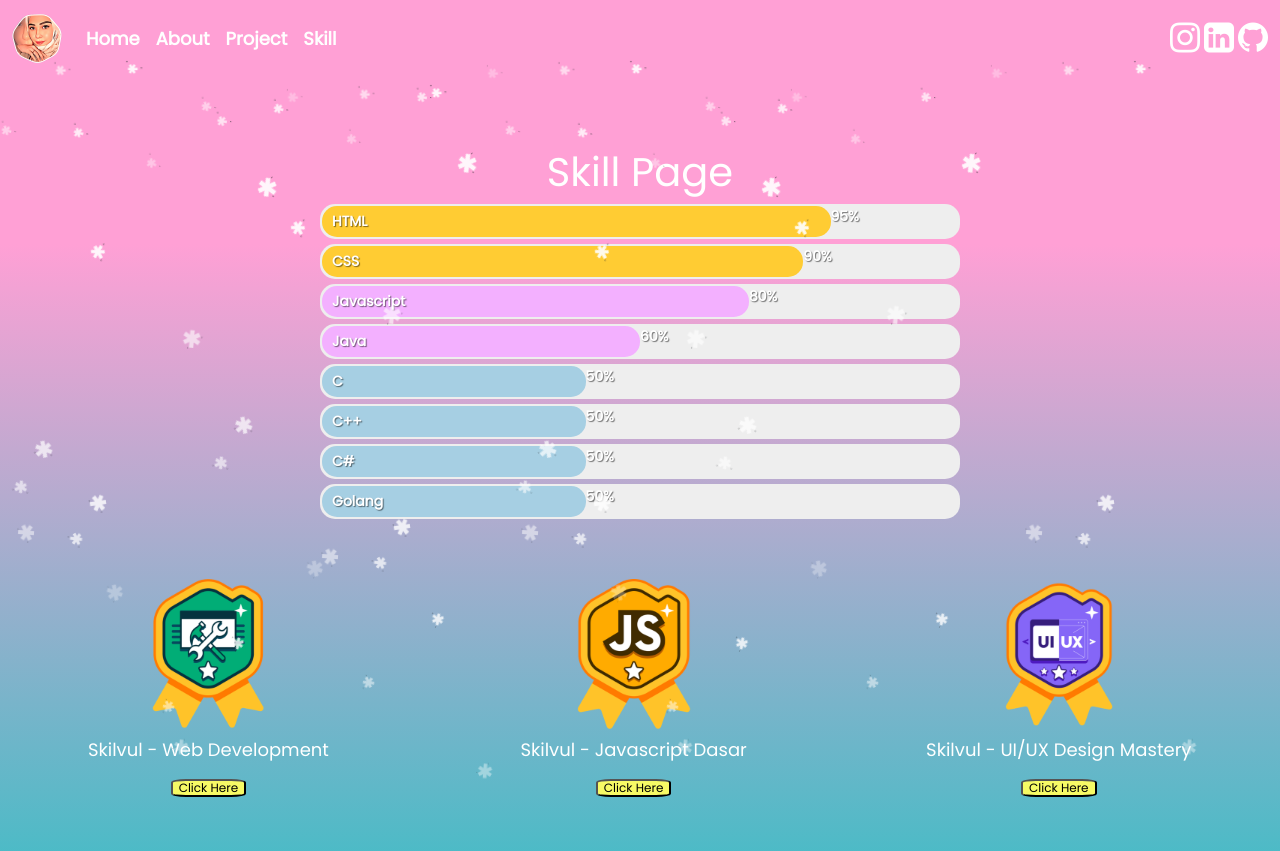
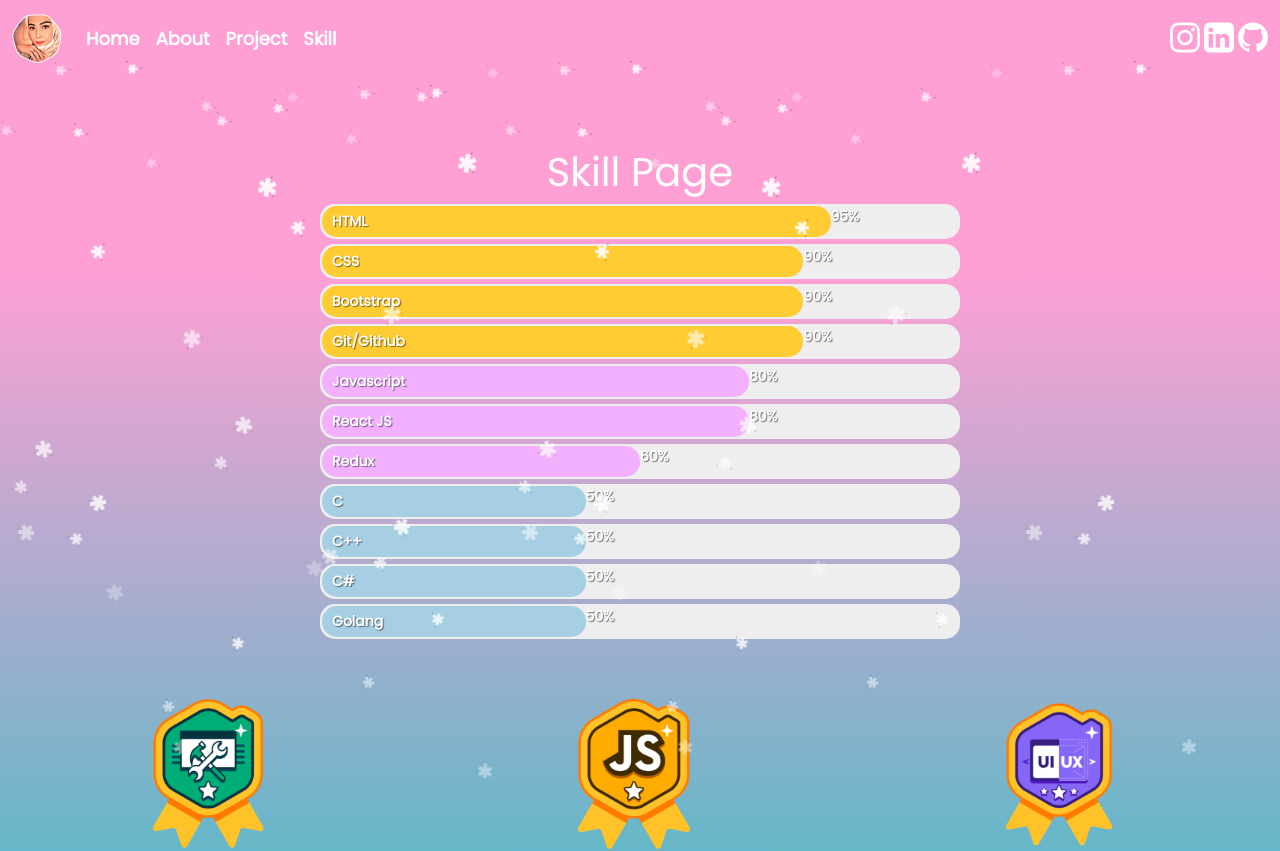
Before and after one commit to vaniaskirana/TPA-4, a React (Vite) app: page /skill in a window 1280 px wide. Shown: the top 851 px of the page. Built offline with nearby package versions, Linux system fonts and the light colour scheme.

Commit message:
update Skillbar

```diff
--- a/src/components/SkillPage/SkillBar.jsx
+++ b/src/components/SkillPage/SkillBar.jsx
@@ -1,4 +1,4 @@
-const SkillBar = ({percentageHtml, percentageCss, percentageJs, percentageJava, percentageC,percentageCC,percentageCCC, percentageGo}) => {
+const SkillBar = ({percentageHtml, percentageCss, percentageJs, percentageReact,percentageJava, percentageC,percentageCC,percentageCCC, percentageGo}) => {
     return(
         <>
             <br></br><br></br><br></br>
@@ -10,10 +10,19 @@ const SkillBar = ({percentageHtml, percentageCss, percentageJs, percentageJava,
                 <div className="bar front advanced" data-skill="CSS">
                     <div className="percent">{percentageCss}</div>
                 </div>
+                <div className="bar front advanced" data-skill="Bootstrap">
+                    <div className="percent">{percentageCss}</div>
+                </div>
+                <div className="bar front advanced" data-skill="Git/Github">
+                    <div className="percent">{percentageCss}</div>
+                </div>
                 <div className="bar pre-advanced" data-skill="Javascript">
                     <div className="percent">{percentageJs}</div>
                 </div>
-                <div className="bar intermediate" data-skill="Java">
+                <div className="bar pre-advanced" data-skill="React JS">
+                    <div className="percent">{percentageReact}</div>
+                </div>
+                <div className="bar intermediate" data-skill="Redux">
                     <div className="percent">{percentageJava}</div>
                 </div>
                 <div className="bar back learning basic" data-skill="C">
--- a/src/pages/SkillPage.jsx
+++ b/src/pages/SkillPage.jsx
@@ -6,6 +6,7 @@ const SkillPage = () => {
     const [percentageHtml, setPercentageHtml] = useState("95%");
     const [percentageCss, setPercentageCss] = useState("90%");
     const [percentageJs, setPercentageJs] = useState("80%");
+    const [percentageReact, setPercentageReact] = useState("80%");
     const [percentageJava, setPercentageJava] = useState("60%");
     const [percentageC, setPercentageC] = useState("50%");
     const [percentageCC, setPercentageCC] = useState("50%");
@@ -13,7 +14,7 @@ const SkillPage = () => {
     const [percentageGo, setPercentageGo] = useState("50%");
     return (
         <>
-            <SkillBar percentageHtml={percentageHtml} percentageJs={percentageJs} percentageJava={percentageJava} percentageGo={percentageGo} percentageCss={percentageCss} percentageC={percentageC} percentageCC={percentageCC} percentageCCC={percentageCCC}/>
+            <SkillBar percentageHtml={percentageHtml} percentageReact={percentageReact} percentageJs={percentageJs} percentageJava={percentageJava} percentageGo={percentageGo} percentageCss={percentageCss} percentageC={percentageC} percentageCC={percentageCC} percentageCCC={percentageCCC}/>
             <SkillBadge/>
 
         </>
```
